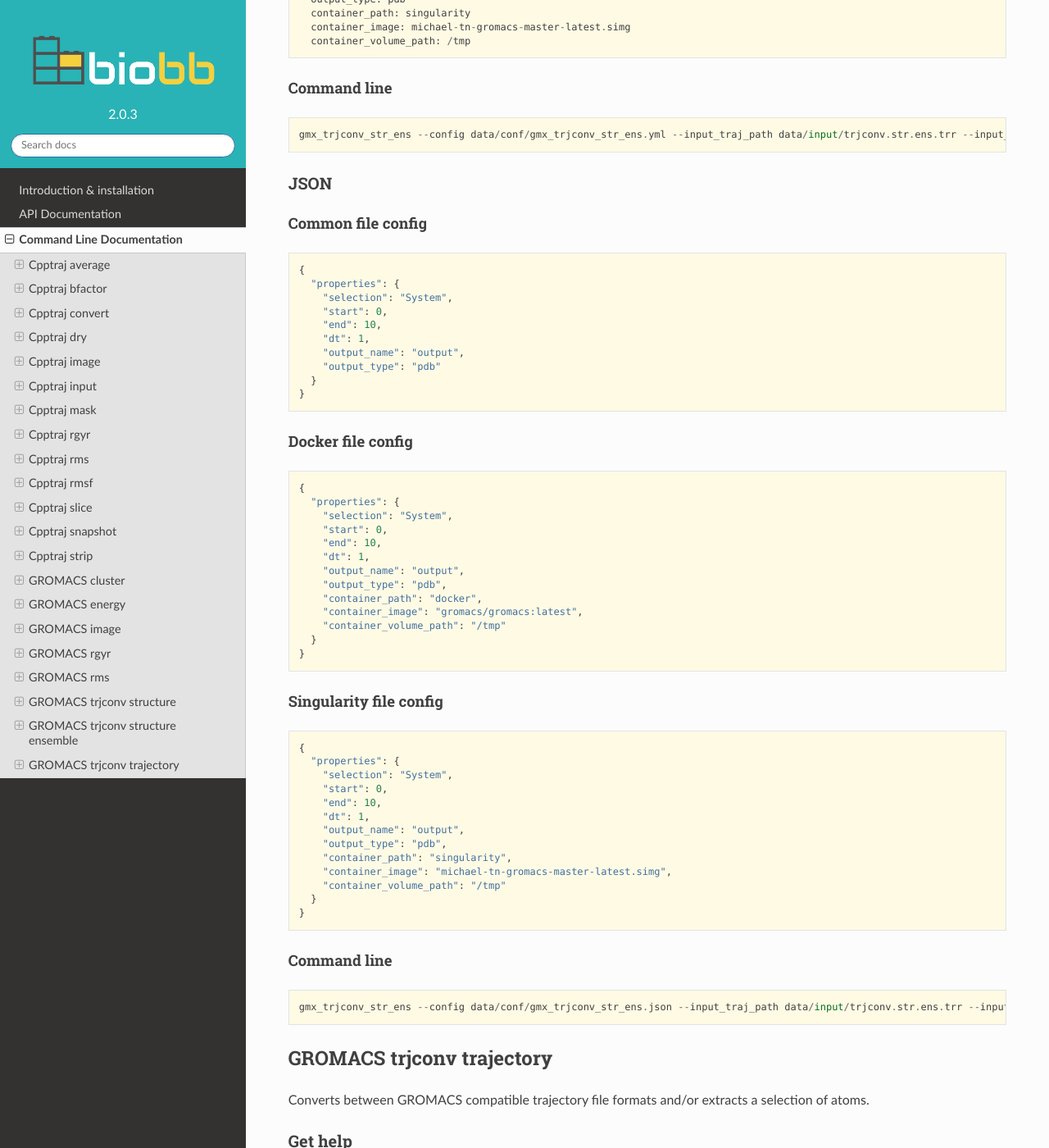
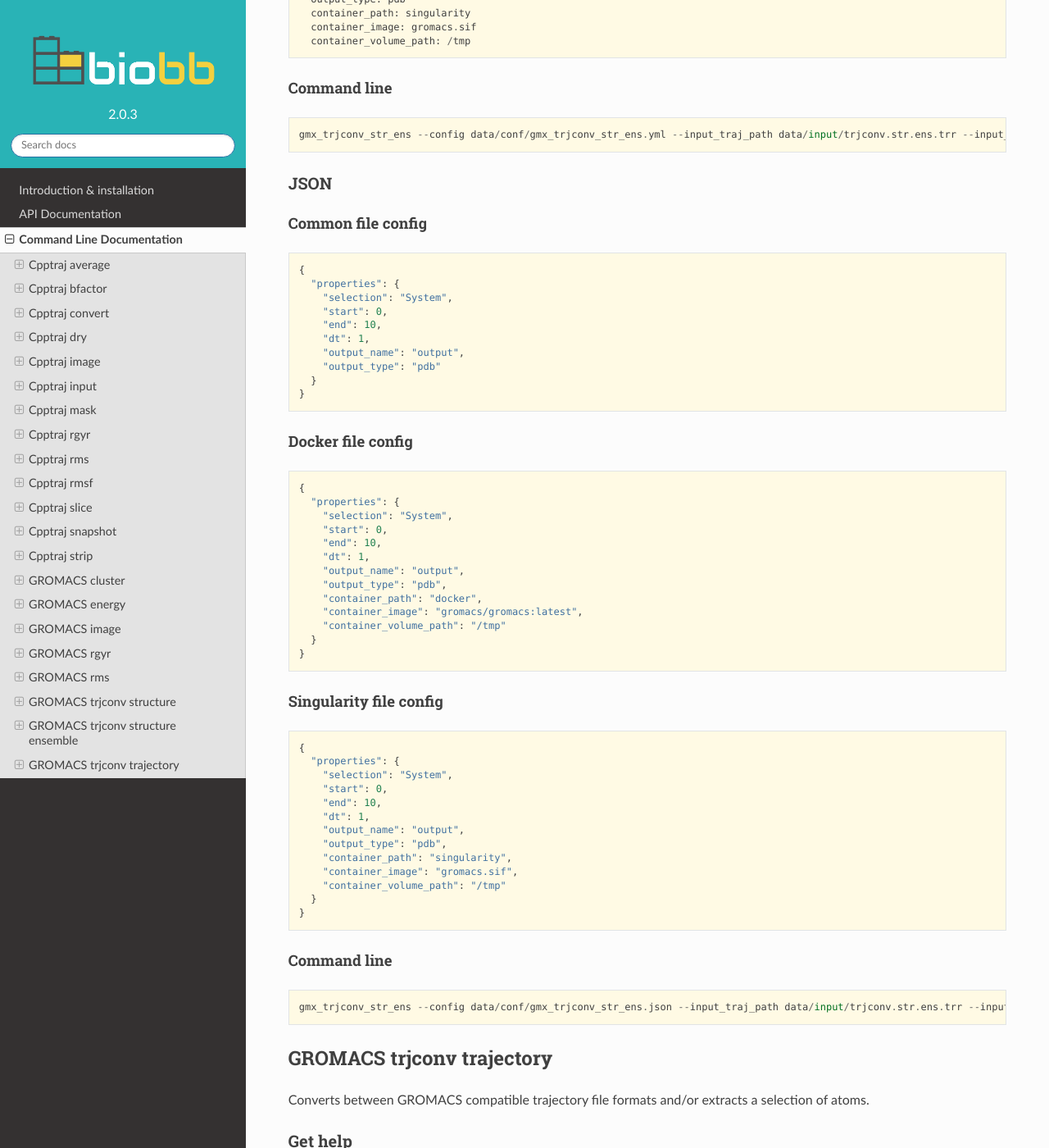
Before and after one commit to bioexcel/biobb_analysis, a Sphinx documentation site: the page built from biobb_analysis/docs/source/command_line.md, in a window 1280 px wide and 1400 px high, scrolled down 65829 px. Shown: the whole window at 82% size. Built offline with Sphinx 7.4.7 and the Read the Docs theme 2.0.0, drawn with Linux system fonts in a browser that asks for light colours; some of the changed text lies outside the part shown.

Commit message:
Singularity help

````diff
--- a/biobb_analysis/docs/source/command_line.md
+++ b/biobb_analysis/docs/source/command_line.md
@@ -120,7 +120,7 @@
   out_parameters:
     format: netcdf
   container_path: singularity
-  container_image: bioexcel-ambertools_singularity-master-latest.simg
+  container_image: ambertools.sif
   container_volume_path: /tmp
 ```
 
@@ -190,7 +190,7 @@
        "format": "netcdf"
     },
     "container_path": "singularity",
-    "container_image": "bioexcel-ambertools_singularity-master-latest.simg",
+    "container_image": "ambertools.sif",
     "container_volume_path": "/tmp"
   }
 }
@@ -313,7 +313,7 @@
     mask: c-alpha
     reference: first
   container_path: singularity
-  container_image: bioexcel-ambertools_singularity-master-latest.simg
+  container_image: ambertools.sif
   container_volume_path: /tmp
 ```
 
@@ -377,7 +377,7 @@
       "reference": "first"
     },
     "container_path": "singularity",
-    "container_image": "bioexcel-ambertools_singularity-master-latest.simg",
+    "container_image": "ambertools.sif",
     "container_volume_path": "/tmp"
   }
 }
@@ -501,7 +501,7 @@
   out_parameters:
     format: netcdf
   container_path: singularity
-  container_image: bioexcel-ambertools_singularity-master-latest.simg
+  container_image: ambertools.sif
   container_volume_path: /tmp
 ```
 
@@ -571,7 +571,7 @@
       "format": "netcdf"
     },
     "container_path": "singularity",
-    "container_image": "bioexcel-ambertools_singularity-master-latest.simg",
+    "container_image": "ambertools.sif",
     "container_volume_path": "/tmp"
   }
 }
@@ -695,7 +695,7 @@
   out_parameters:
     format: netcdf
   container_path: singularity
-  container_image: bioexcel-ambertools_singularity-master-latest.simg
+  container_image: ambertools.sif
   container_volume_path: /tmp
 ```
 
@@ -765,7 +765,7 @@
       "format": "netcdf"
     },
     "container_path": "singularity",
-    "container_image": "bioexcel-ambertools_singularity-master-latest.simg",
+    "container_image": "ambertools.sif",
     "container_volume_path": "/tmp"
   }
 }
@@ -889,7 +889,7 @@
   out_parameters:
     format: netcdf
   container_path: singularity
-  container_image: bioexcel-ambertools_singularity-master-latest.simg
+  container_image: ambertools.sif
   container_volume_path: /tmp
 ```
 
@@ -960,7 +960,7 @@
     }
   },
   "container_path": "singularity",
-  "container_image": "bioexcel-ambertools_singularity-master-latest.simg",
+  "container_image": "ambertools.sif",
   "container_volume_path": "/tmp"
 }
 ```
@@ -1057,7 +1057,7 @@
 properties:
   cpptraj_path: cpptraj
   container_path: singularity
-  container_image: bioexcel-ambertools_singularity-master-latest.simg
+  container_image: ambertools.sif
   container_volume_path: /tmp
 ```
 
@@ -1103,7 +1103,7 @@
   "properties": {
     "cpptraj_path": "cpptraj",
     "container_path": "singularity",
-    "container_image": "bioexcel-ambertools_singularity-master-latest.simg",
+    "container_image": "ambertools.sif",
     "container_volume_path": "/tmp"
   }
 }
@@ -1227,7 +1227,7 @@
   out_parameters:
     format: netcdf
   container_path: singularity
-  container_image: bioexcel-ambertools_singularity-master-latest.simg
+  container_image: ambertools.sif
   container_volume_path: /tmp
 ```
 
@@ -1297,7 +1297,7 @@
       "format": "netcdf"
     },
     "container_path": "singularity",
-    "container_image": "bioexcel-ambertools_singularity-master-latest.simg",
+    "container_image": "ambertools.sif",
     "container_volume_path": "/tmp"
   }
 }
@@ -1413,7 +1413,7 @@
     step: 1
     mask: c-alpha
   container_path: singularity
-  container_image: bioexcel-ambertools_singularity-master-latest.simg
+  container_image: ambertools.sif
   container_volume_path: /tmp
 ```
 
@@ -1474,7 +1474,7 @@
       "mask": "c-alpha"
     },
     "container_path": "singularity",
-    "container_image": "bioexcel-ambertools_singularity-master-latest.simg",
+    "container_image": "ambertools.sif",
     "container_volume_path": "/tmp"
   }
 }
@@ -1597,7 +1597,7 @@
     mask: c-alpha
     reference: first
   container_path: singularity
-  container_image: bioexcel-ambertools_singularity-master-latest.simg
+  container_image: ambertools.sif
   container_volume_path: /tmp
 ```
 
@@ -1661,7 +1661,7 @@
       "reference": "first"
     },
     "container_path": "singularity",
-    "container_image": "bioexcel-ambertools_singularity-master-latest.simg",
+    "container_image": "ambertools.sif",
     "container_volume_path": "/tmp"
   }
 }
@@ -1784,7 +1784,7 @@
     mask: c-alpha
     reference: first
   container_path: singularity
-  container_image: bioexcel-ambertools_singularity-master-latest.simg
+  container_image: ambertools.sif
   container_volume_path: /tmp
 ```
 
@@ -1848,7 +1848,7 @@
       "reference": "first"
     },
     "container_path": "singularity",
-    "container_image": "bioexcel-ambertools_singularity-master-latest.simg",
+    "container_image": "ambertools.sif",
     "container_volume_path": "/tmp"
   }
 }
@@ -1972,7 +1972,7 @@
   out_parameters:
     format: netcdf
   container_path: singularity
-  container_image: bioexcel-ambertools_singularity-master-latest.simg
+  container_image: ambertools.sif
   container_volume_path: /tmp
 ```
 
@@ -2042,7 +2042,7 @@
       "format": "netcdf"
     },
     "container_path": "singularity",
-    "container_image": "bioexcel-ambertools_singularity-master-latest.simg",
+    "container_image": "ambertools.sif",
     "container_volume_path": "/tmp"
   }
 }
@@ -2158,7 +2158,7 @@
   out_parameters:
     format: pdb
   container_path: singularity
-  container_image: bioexcel-ambertools_singularity-master-latest.simg
+  container_image: ambertools.sif
   container_volume_path: /tmp
 ```
 
@@ -2222,7 +2222,7 @@
       "format": "pdb"
     },
     "container_path": "singularity",
-    "container_image": "bioexcel-ambertools_singularity-master-latest.simg",
+    "container_image": "ambertools.sif",
     "container_volume_path": "/tmp"
   }
 }
@@ -2346,7 +2346,7 @@
   out_parameters:
     format: netcdf
   container_path: singularity
-  container_image: bioexcel-ambertools_singularity-master-latest.simg
+  container_image: ambertools.sif
   container_volume_path: /tmp
 ```
 
@@ -2416,7 +2416,7 @@
       "format": "netcdf"
     },
     "container_path": "singularity",
-    "container_image": "bioexcel-ambertools_singularity-master-latest.simg",
+    "container_image": "ambertools.sif",
     "container_volume_path": "/tmp"
   }
 }
@@ -2535,7 +2535,7 @@
   method: linkage
   cutoff: 0.1
   container_path: singularity
-  container_image: michael-tn-gromacs-master-latest.simg
+  container_image: gromacs.sif
   container_volume_path: /tmp
 ```
 
@@ -2593,7 +2593,7 @@
     "method": "linkage",
     "cutoff": 0.1,
     "container_path": "singularity",
-    "container_image": "michael-tn-gromacs-master-latest.simg",
+    "container_image": "gromacs.sif",
     "container_volume_path": "/tmp"
   }
 }
@@ -2691,7 +2691,7 @@
 properties:
   terms: [Potential, Pressure]
   container_path: singularity
-  container_image: michael-tn-gromacs-master-latest.simg
+  container_image: gromacs.sif
   container_volume_path: /tmp
 ```
 
@@ -2737,7 +2737,7 @@
   "properties": {
     "terms": ["Potential", "Pressure"],
     "container_path": "singularity",
-    "container_image": "michael-tn-gromacs-master-latest.simg",
+    "container_image": "gromacs.sif",
     "container_volume_path": "/tmp"
   }
 }
@@ -2864,7 +2864,7 @@
   fit: rot+trans
   ur: compact
   container_path: singularity
-  container_image: michael-tn-gromacs-master-latest.simg
+  container_image: gromacs.sif
   container_volume_path: /tmp
 ```
 
@@ -2928,7 +2928,7 @@
     "fit": "rot+trans",
     "ur": "compact",
     "container_path": "singularity",
-    "container_image": "michael-tn-gromacs-master-latest.simg",
+    "container_image": "gromacs.sif",
     "container_volume_path": "/tmp"
   }
 }
@@ -3032,7 +3032,7 @@
 properties:
   selection: System
   container_path: singularity
-  container_image: michael-tn-gromacs-master-latest.simg
+  container_image: gromacs.sif
   container_volume_path: /tmp
 ```
 
@@ -3078,7 +3078,7 @@
   "properties": {
     "selection": "System",
     "container_path": "singularity",
-    "container_image": "michael-tn-gromacs-master-latest.simg",
+    "container_image": "gromacs.sif",
     "container_volume_path": "/tmp"
   }
 }
@@ -3183,7 +3183,7 @@
 properties:
   selection: System
   container_path: singularity
-  container_image: michael-tn-gromacs-master-latest.simg
+  container_image: gromacs.sif
   container_volume_path: /tmp
 ```
 
@@ -3229,7 +3229,7 @@
   "properties": {
     "selection": "System",
     "container_path": "singularity",
-    "container_image": "michael-tn-gromacs-master-latest.simg",
+    "container_image": "gromacs.sif",
     "container_volume_path": "/tmp"
   }
 }
@@ -3332,7 +3332,7 @@
 properties:
   selection: System
   container_path: singularity
-  container_image: michael-tn-gromacs-master-latest.simg
+  container_image: gromacs.sif
   container_volume_path: /tmp
 ```
 
@@ -3378,7 +3378,7 @@
   "properties": {
     "selection": "System",
     "container_path": "singularity",
-    "container_image": "michael-tn-gromacs-master-latest.simg",
+    "container_image": "gromacs.sif",
     "container_volume_path": "/tmp"
   }
 }
@@ -3502,7 +3502,7 @@
   output_name: output
   output_type: pdb
   container_path: singularity
-  container_image: michael-tn-gromacs-master-latest.simg
+  container_image: gromacs.sif
   container_volume_path: /tmp
 ```
 
@@ -3563,7 +3563,7 @@
     "output_name": "output",
     "output_type": "pdb",
     "container_path": "singularity",
-    "container_image": "michael-tn-gromacs-master-latest.simg",
+    "container_image": "gromacs.sif",
     "container_volume_path": "/tmp"
   }
 }
@@ -3675,7 +3675,7 @@
   end: 0
   dt: 0
   container_path: singularity
-  container_image: michael-tn-gromacs-master-latest.simg
+  container_image: gromacs.sif
   container_volume_path: /tmp
 ```
 
@@ -3730,7 +3730,7 @@
     "end": 0,
     "dt": 0,
     "container_path": "singularity",
-    "container_image": "michael-tn-gromacs-master-latest.simg",
+    "container_image": "gromacs.sif",
     "container_volume_path": "/tmp"
   }
 }
````
Also changed, not shown: README.md (+2 -2 lines), biobb_analysis/docs/source/readme.md (+2 -2 lines), biobb_analysis/docs/jupyter/command_line_template.ipynb, 1 other file.
